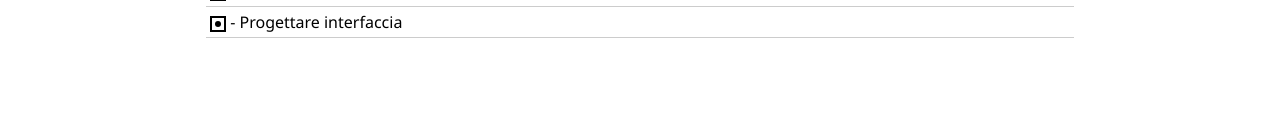
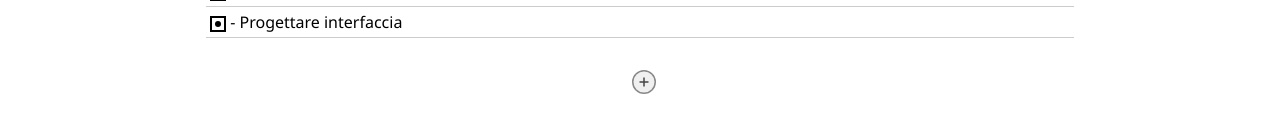
Before and after one commit to sensorario/quadrato, a React (Vite) app: page / in a window 1280 px wide. Shown: the part 203-336 px from the top of the page. Built offline with nearby package versions, Linux system fonts and the light colour scheme.

Commit message:
feat(task): add new plus icon to add new tasks

```diff
--- a/src/App.css
+++ b/src/App.css
@@ -1,3 +1,22 @@
+.plus-icon {
+    display: inline-flex;
+    justify-content: center;
+    align-items: center;
+    width: 1.5rem;
+    height: 1.5rem;
+    font-size: 1.5rem;
+    font-weight: bold;
+    color: #444;
+    background: #f0f0f0;
+    border-radius: 50%;
+    cursor: pointer;
+    transition: background 0.2s;
+    margin-left: 0.5rem;
+    border: 2px solid #888;
+}
+.plus-icon:hover {
+    background: #e0e0e0;
+}
 .title-with-help {
     display: flex;
     align-items: center;
--- a/src/App.jsx
+++ b/src/App.jsx
@@ -82,6 +82,22 @@ function App() {
     <div className="app-container">
       <Header setShowHelp={setShowHelp} />
       <TaskList tasks={tasks} onTaskClick={handleClick} />
+      {/* Plus icon in basso al centro dopo tutti i task */}
+      <div style={{ width: '100%', display: 'flex', justifyContent: 'center', margin: '2rem 0' }}>
+        <button
+          className="plus-icon"
+          aria-label="Aggiungi nuovo task"
+          onClick={() => setShowPopup(true)}
+          type="button"
+          style={{ border: 'none', background: 'none', padding: 0 }}
+        >
+          <svg width="32" height="32" viewBox="0 0 32 32" xmlns="http://www.w3.org/2000/svg">
+            <circle cx="16" cy="16" r="15" fill="#f0f0f0" stroke="#888" strokeWidth="2" />
+            <line x1="16" y1="10" x2="16" y2="22" stroke="#444" strokeWidth="2" />
+            <line x1="10" y1="16" x2="22" y2="16" stroke="#444" strokeWidth="2" />
+          </svg>
+        </button>
+      </div>
       {showHelp && <HelpModal setShowHelp={setShowHelp} />}
       {showPopup && <NewTaskModal
         newTaskTitle={newTaskTitle}
```
